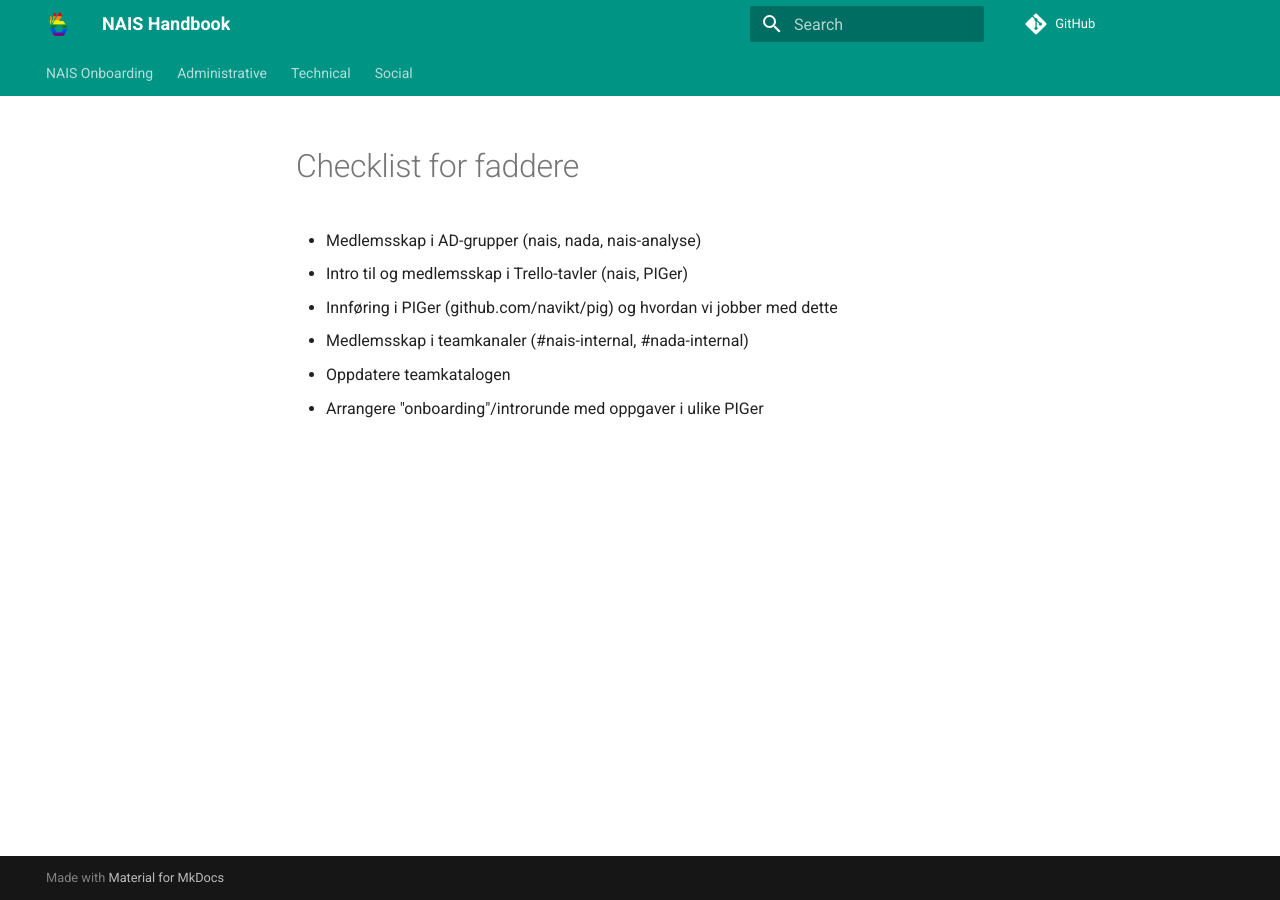
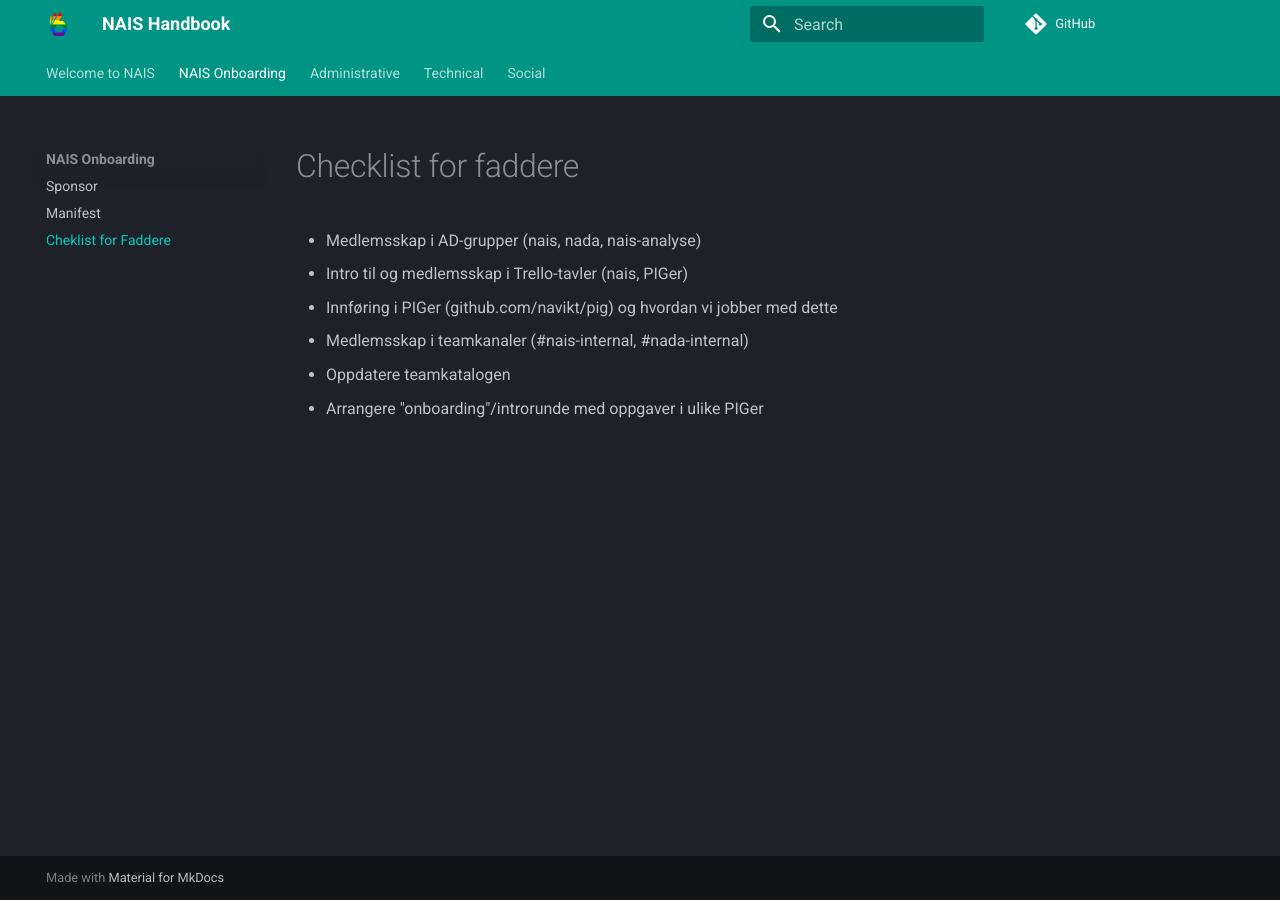
Before and after one commit to nais/handbook, an MkDocs documentation site: the page built from docs/welcome/fadder.md, in a window 1280 px wide. Built offline with MkDocs 1.6.1 and Material for MkDocs 9.7.7, drawn with Linux system fonts in a browser that asks for light colours; comment, search, counter and statistics services are not loaded.

```diff
--- a/mkdocs.yml
+++ b/mkdocs.yml
@@ -7,10 +7,11 @@ theme:
   logo: assets/logo.png
   favicon: assets/logo.png
   palette:
-    scheme: preference
+    scheme: slate
     primary: teal
     accent: green
   features:
+    - content.code.annotate
     - navigation.instant
     - navigation.tabs
 extra:
@@ -23,37 +24,43 @@ plugins:
 markdown_extensions:
   - toc:
       permalink: True
+  - attr_list
   - admonition
   - pymdownx.details
   - pymdownx.caret
   - pymdownx.tilde
   - pymdownx.superfences:
-      preserve_tabs: true
+        preserve_tabs: true
+        custom_fences:
+        - name: mermaid
+          class: mermaid
+          format: !!python/name:pymdownx.superfences.fence_code_format
   - pymdownx.highlight:
-      css_class: codehilite
-      linenums_style: pymdownx-inline
+      use_pygments: true
+      anchor_linenums: true
   - pymdownx.tasklist
   - pymdownx.smartsymbols
   - pymdownx.inlinehilite
+  - pymdownx.snippets
   - pymdownx.tabbed
   - pymdownx.emoji:
-      emoji_generator: !!python/name:pymdownx.emoji.to_svg
+      emoji_index: !!python/name:materialx.emoji.twemoji
+      emoji_generator: !!python/name:materialx.emoji.to_svg
+  - tables
 nav:
+  - Welcome to NAIS: README.md
   - NAIS Onboarding:
-    - Welcome: README.md
     - Sponsor: welcome/nais-sponsor.md
     - Manifest: welcome/nais-manifest-eng.md
+    - Cheklist for Faddere: welcome/fadder.md
   - Administrative:
     - Fixtures: administrative/fixtures.md
     - PIGs: administrative/pigs.md
     - Slack: administrative/slack.md
     - Trello: administrative/trello.md
   - Technical:
-    - NaaS: technical/naas.md
-    - Tenant setup: technical/tenant-setup.md
     - What is nais?: technical/nais.md
     - Production ready?: technical/production-ready.md
-    - naisdevice: technical/naisdevice.md
     - Publications & Media: technical/publications-media.md
   - Social:
       - The Great Outdoors: social/the-great-outdoors.md
```
Also changed, not shown: pyproject.toml (+4 -4 lines), 1 other file.
